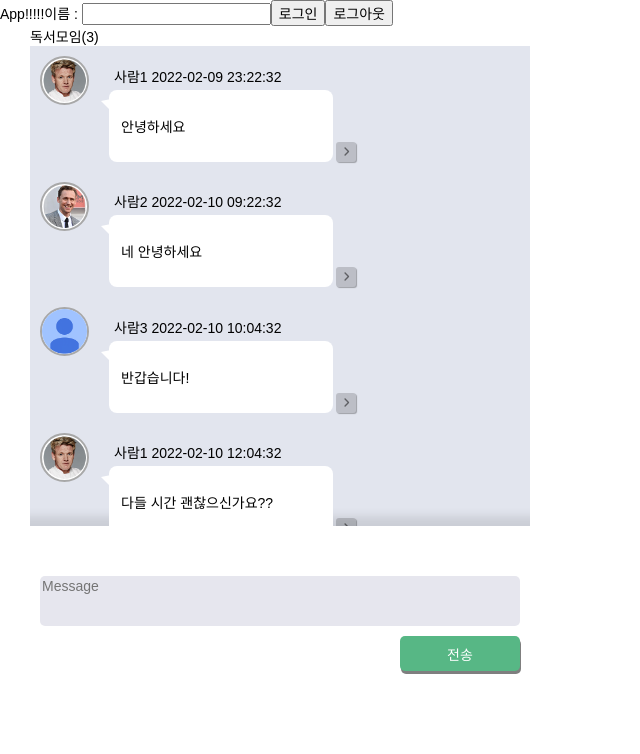
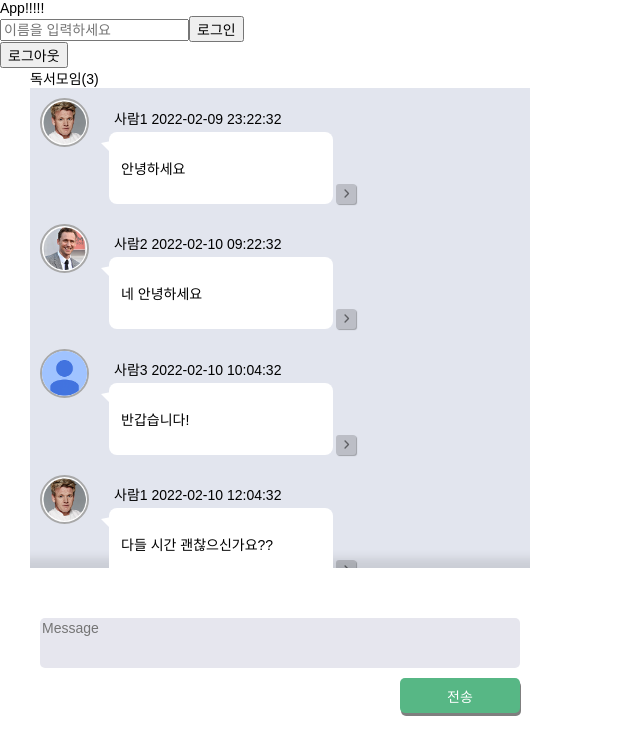
Before and after one commit to WongueShin/2ndweek-swit-task, a React (Create React App) app: page / in a window 1280 px wide. Shown: the top 754 px of the page, without its empty margins (0-640 px from the left). Built offline with nearby package versions, Linux system fonts and the light colour scheme.

Commit message:
Feat: Login.tsx 로그인 실패 alert 추가

```diff
--- a/src/Components/Login/index.Login.tsx
+++ b/src/Components/Login/index.Login.tsx
@@ -2,6 +2,7 @@ import React, { useState, ChangeEvent } from 'react';
 import { useSelector, useDispatch } from 'react-redux';
 import { RootState } from '../../Redux/index.Redux';
 import { onLogin, onLogout } from '../../Redux/user.Redux';
+import * as S from 'Components/Login/style.Login';
 const Login = () => {
   const user = useSelector((state: RootState) => state.user);
   const dispatch = useDispatch();
@@ -10,8 +11,14 @@ const Login = () => {
   const onChangeUserName = (e: ChangeEvent<HTMLInputElement>) => {
     setUserNameInput(e.target.value);
   };
-  const onSubmit = (event: React.MouseEvent<HTMLElement>) => {
+  const handleOnSubmit = (event: React.FormEvent<HTMLFormElement>) => {
+    event.preventDefault();
+    if (userNameInput.length === 0) {
+      window.alert('이름을 입력해주세요');
+      return;
+    }
     dispatch(onLogin({ userName: userNameInput }));
+    setUserNameInput('');
   };
 
   const onLogoutClick = (event: React.MouseEvent<HTMLElement>) => {
@@ -20,14 +27,20 @@ const Login = () => {
 
   return (
     <>
-      <span>이름 : </span>
-      <input
-        name="userNameInput"
-        value={userNameInput}
-        onChange={onChangeUserName}
-      />
-      <button onClick={onSubmit}>로그인</button>
-      <button onClick={onLogoutClick}>로그아웃</button>
+      <S.LoginContainer>
+        <S.LoginForm onSubmit={handleOnSubmit}>
+          <S.NameInPut
+            name="userNameInput"
+            value={userNameInput}
+            onChange={onChangeUserName}
+            placeholder="이름을 입력하세요"
+          />
+          <S.LoginLogoutButton type="submit">로그인</S.LoginLogoutButton>
+        </S.LoginForm>
+        <S.LoginLogoutButton onClick={onLogoutClick}>
+          로그아웃
+        </S.LoginLogoutButton>
+      </S.LoginContainer>
     </>
   );
 };
--- a/src/Components/Login/style.Login.ts
+++ b/src/Components/Login/style.Login.ts
@@ -1 +1,6 @@
 import styled from 'styled-components';
+
+export const LoginContainer = styled.div``;
+export const NameInPut = styled.input``;
+export const LoginLogoutButton = styled.button``;
+export const LoginForm = styled.form``;
```
